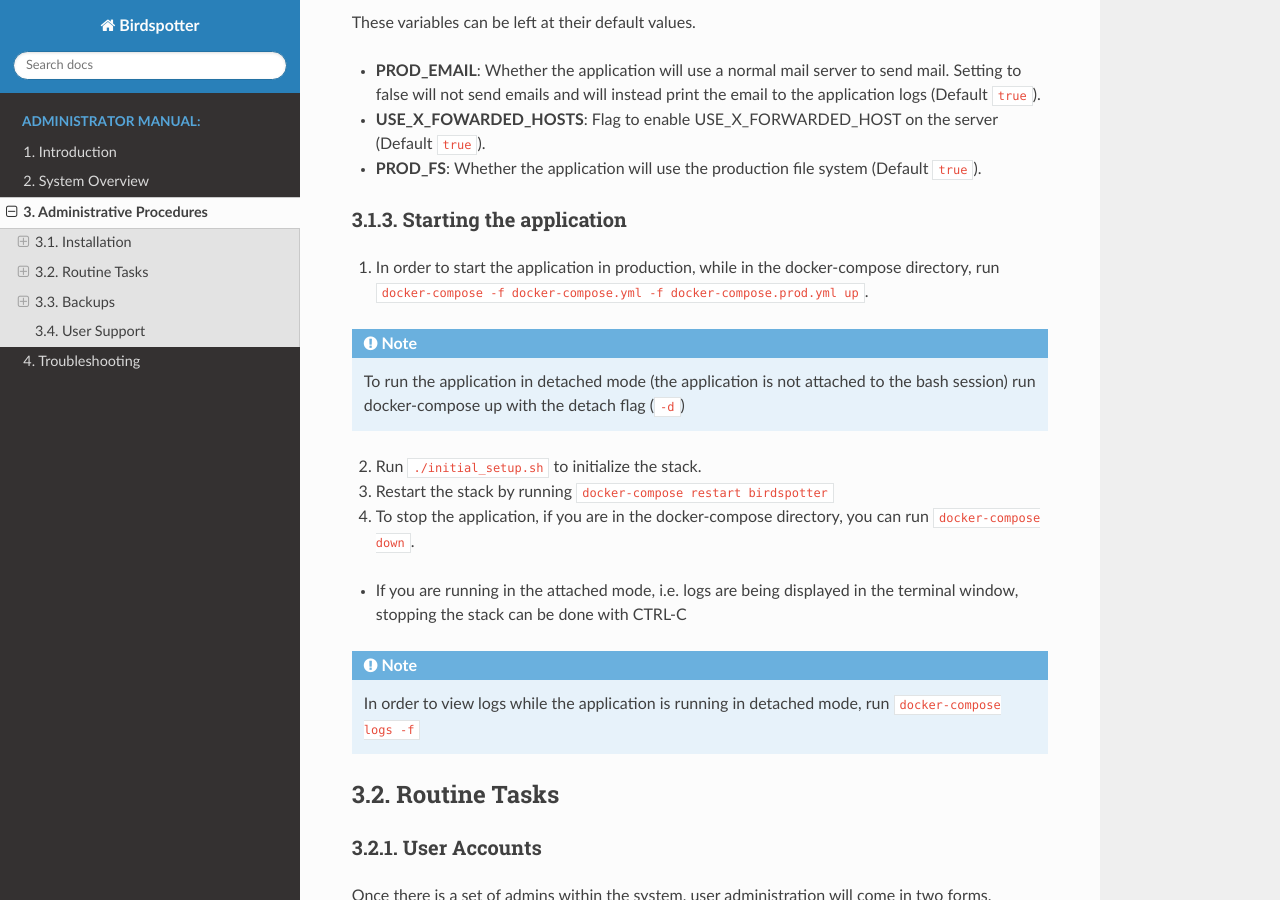
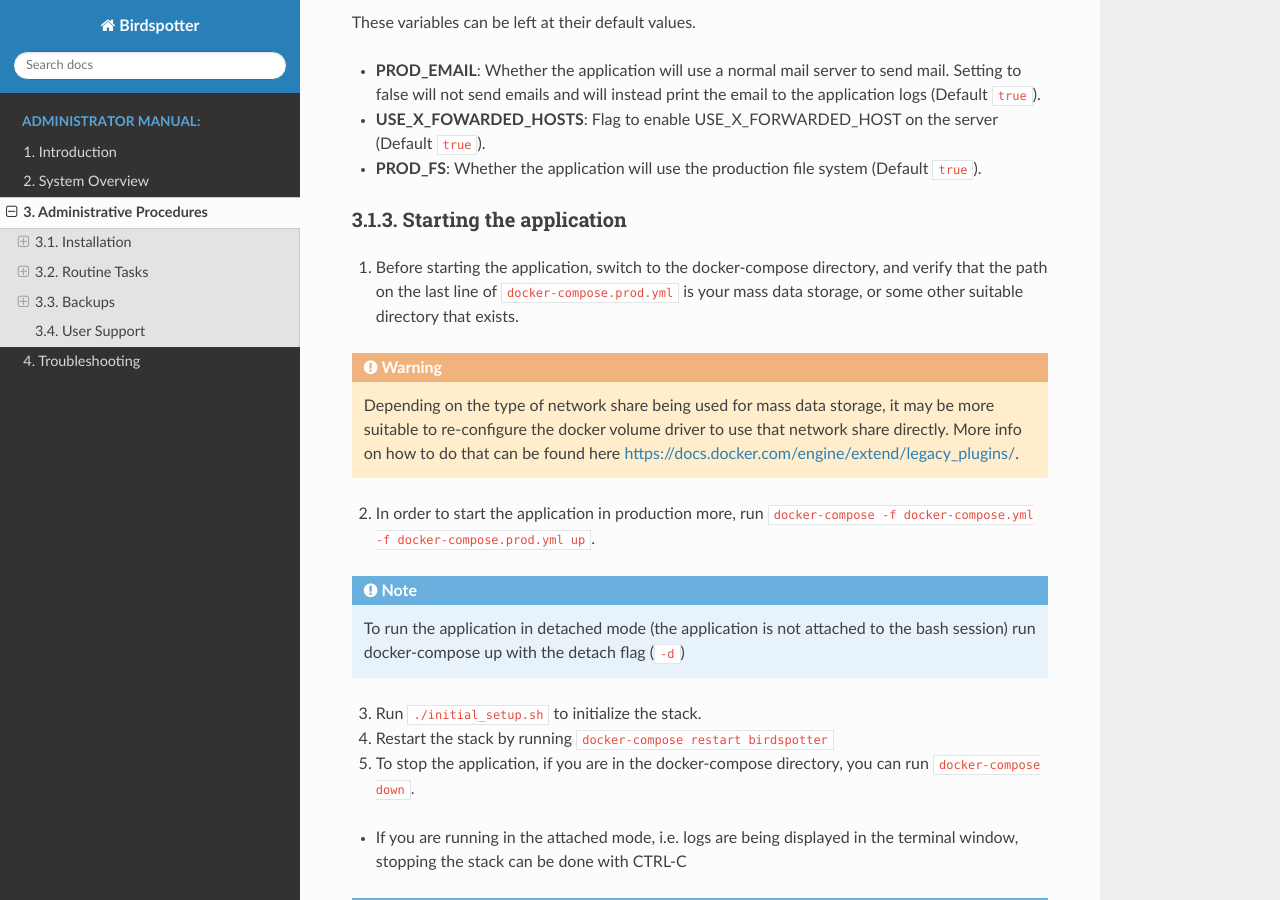
Before and after one commit to birdspotter-project/COS397, a Sphinx documentation site: the page built from docs/source/admin_manual/procedures.rst, in a window 1280 px wide and 900 px high, scrolled down 937 px. Built offline with Sphinx 7.4.7 and the Read the Docs theme 2.0.0, drawn with Linux system fonts in a browser that asks for light colours.

Commit message:
fix missing volume def, update admin manual

```diff
--- a/docs/source/admin_manual/procedures.rst
+++ b/docs/source/admin_manual/procedures.rst
@@ -1,6 +1,6 @@
-***************************************
+*************************
 Administrative Procedures
-***************************************
+*************************
 
 Installation
 ================
@@ -34,13 +34,18 @@ These variables can be left at their default values.
 ------------------------
 Starting the application
 ------------------------
-1. In order to start the application in production, while in the docker-compose directory, run ``docker-compose -f docker-compose.yml -f docker-compose.prod.yml up``.
+1. Before starting the application, switch to the docker-compose directory, and verify that the path on the last line of ``docker-compose.prod.yml`` is your mass data storage, or some other suitable directory that exists.
+
+.. warning:: Depending on the type of network share being used for mass data storage, it may be more suitable to re-configure the docker volume driver to use that network share directly.
+            More info on how to do that can be found here https://docs.docker.com/engine/extend/legacy_plugins/.
+
+2. In order to start the application in production more, run ``docker-compose -f docker-compose.yml -f docker-compose.prod.yml up``.
 
 .. note:: To run the application in detached mode (the application is not attached to the bash session) run docker-compose up with the detach flag (``-d``)
 
-2. Run ``./initial_setup.sh`` to initialize the stack.
-3. Restart the stack by running ``docker-compose restart birdspotter``
-4. To stop the application, if you are in the docker-compose directory, you can run ``docker-compose down``.
+3. Run ``./initial_setup.sh`` to initialize the stack.
+4. Restart the stack by running ``docker-compose restart birdspotter``
+5. To stop the application, if you are in the docker-compose directory, you can run ``docker-compose down``.
 
 - If you are running in the attached mode, i.e. logs are being displayed in the terminal window, stopping the stack can be done with CTRL-C
 
```
Also changed, not shown: docs/source/index.rst (+0 -8 lines), 1 other file.
